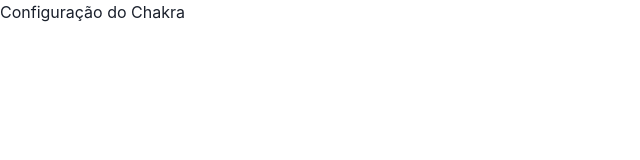
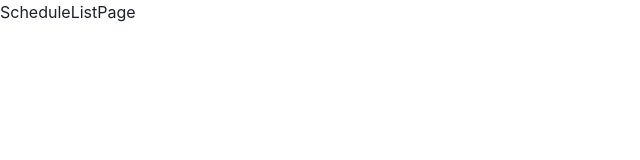
Before and after one commit to LucasSBarros/PITANG-Vaccine-Scheduler-Frontend, a React (Vite) app: page /schedulelist in a window 1280 px wide. Shown: the top 160 px of the page, without its empty margins (0-640 px from the left). Built offline with nearby package versions, Linux system fonts and the light colour scheme.

Commit message:
feat: implementação das rotas

```diff
--- a/index.html
+++ b/index.html
@@ -1,5 +1,5 @@
 <!doctype html>
-<html lang="en">
+<html lang="pt-BR">
   <head>
     <meta charset="UTF-8" />
     <meta name="viewport" content="width=device-width, initial-scale=1.0" />
--- a/package.json
+++ b/package.json
@@ -16,7 +16,8 @@
     "@emotion/styled": "^11.11.5",
     "framer-motion": "^11.3.6",
     "react": "^18.3.1",
-    "react-dom": "^18.3.1"
+    "react-dom": "^18.3.1",
+    "react-router-dom": "^6.25.0"
   },
   "devDependencies": {
     "@babel/core": "^7.24.9",
--- a/src/App.jsx
+++ /dev/null
@@ -1,7 +0,0 @@
-export default function App() {
-  return (
-    <div>
-      <h1>Configuração do Chakra</h1>
-    </div>
-  );
-}
--- a/src/main.jsx
+++ b/src/main.jsx
@@ -1,9 +1,9 @@
 import { ChakraProvider } from "@chakra-ui/react";
 import ReactDOM from "react-dom/client";
-import App from "./App.jsx";
+import AppRoutes from "./routes.jsx";
 
 ReactDOM.createRoot(document.getElementById("root")).render(
   <ChakraProvider>
-    <App />
+    <AppRoutes />
   </ChakraProvider>
 );
--- /dev/null
+++ b/src/pages/ScheduleFormPage.jsx
@@ -0,0 +1,3 @@
+const ScheduleFormPage = () => <div>ScheduleFormPage</div>;
+
+export default ScheduleFormPage;
--- /dev/null
+++ b/src/pages/ScheduleListPage.jsx
@@ -0,0 +1,3 @@
+const ScheduleListPage = () => <div>ScheduleListPage</div>;
+
+export default ScheduleListPage;
--- /dev/null
+++ b/src/routes.jsx
@@ -0,0 +1,14 @@
+import { BrowserRouter, Routes, Route } from "react-router-dom";
+import ScheduleFormPage from "./pages/ScheduleFormPage.jsx";
+import ScheduleListPage from "./pages/ScheduleListPage.jsx";
+
+const AppRoutes = () => (
+  <BrowserRouter>
+    <Routes>
+      <Route element={<ScheduleFormPage />} path="/" />
+      <Route element={<ScheduleListPage />} path="/schedulelist" />
+    </Routes>
+  </BrowserRouter>
+);
+
+export default AppRoutes;
```
Also changed, not shown: 1 other file (tests, documents, lock files or other folders).
